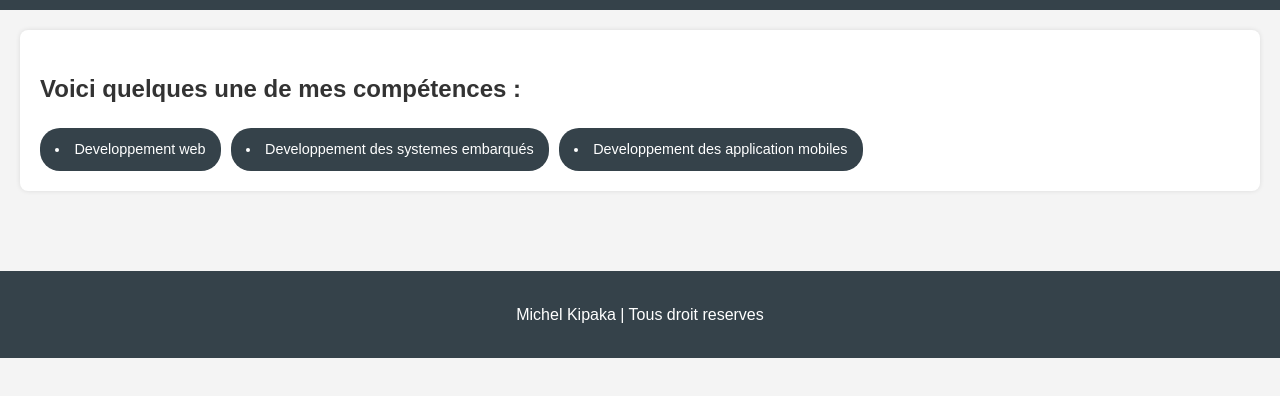
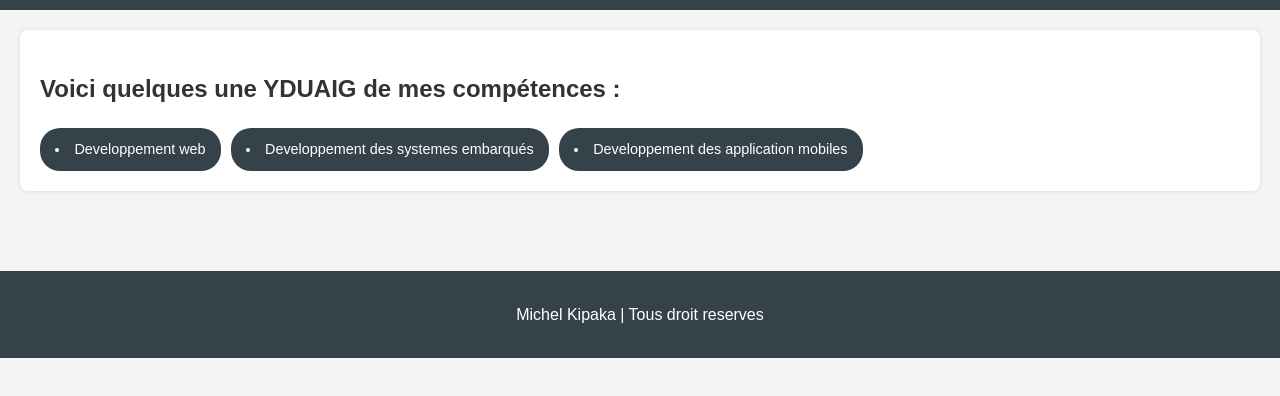
Before and after one commit to fantome-rouge08/MON-PORTEFOLIO, a plain HTML site: page competences.html in a window 1280 px wide. Shown: the part 150-546 px from the top of the page. Drawn offline with Linux system fonts and the light colour scheme.

Commit message:
Update competences.html

```diff
--- a/competences.html
+++ b/competences.html
@@ -21,7 +21,7 @@
     </header>
    <main>
       <section id="competences">
-        <h2 class="title-seg">Voici quelques une de mes compétences : </h2>
+        <h2 class="title-seg">Voici quelques une YDUAIG de mes compétences : </h2>
         <div class="skills">
            <li class="skill">Developpement web</li>
            <li class="skill">Developpement des systemes embarqués</li>
```
